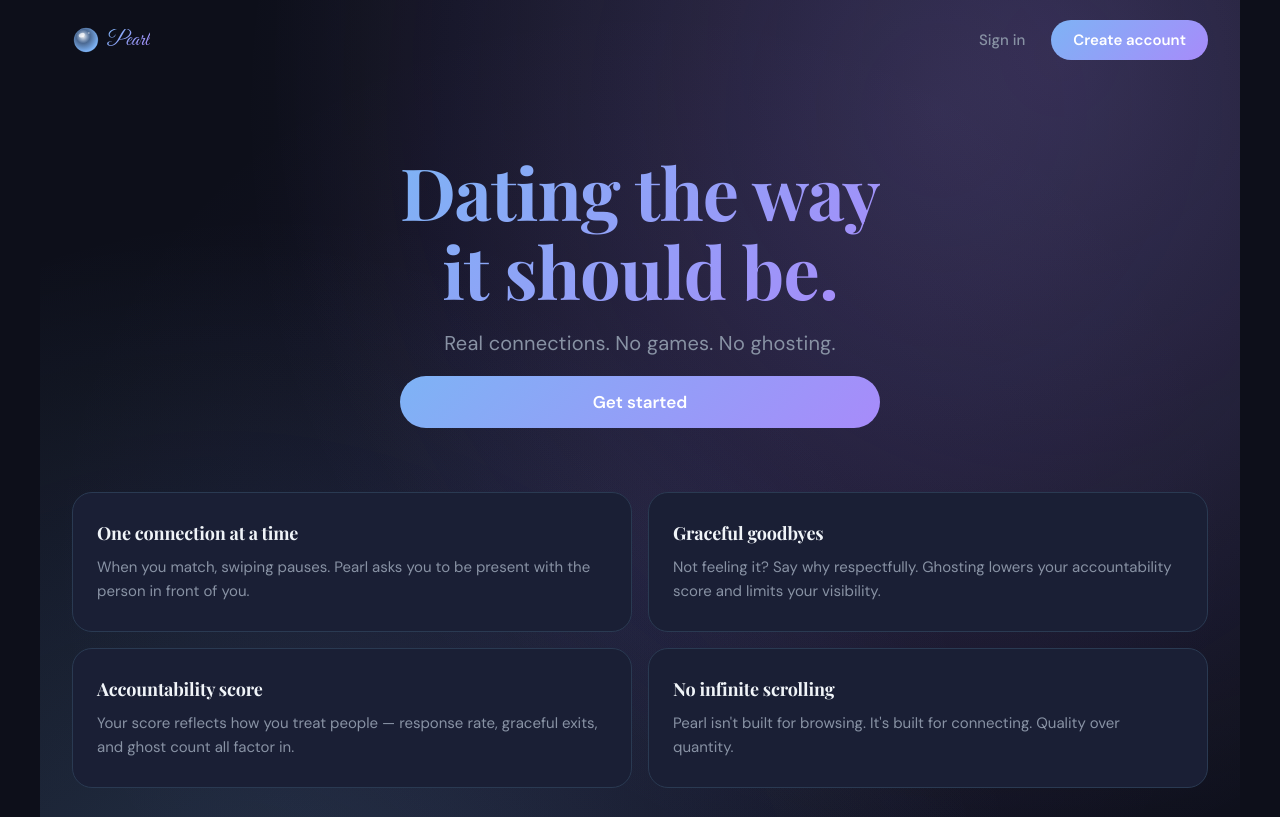
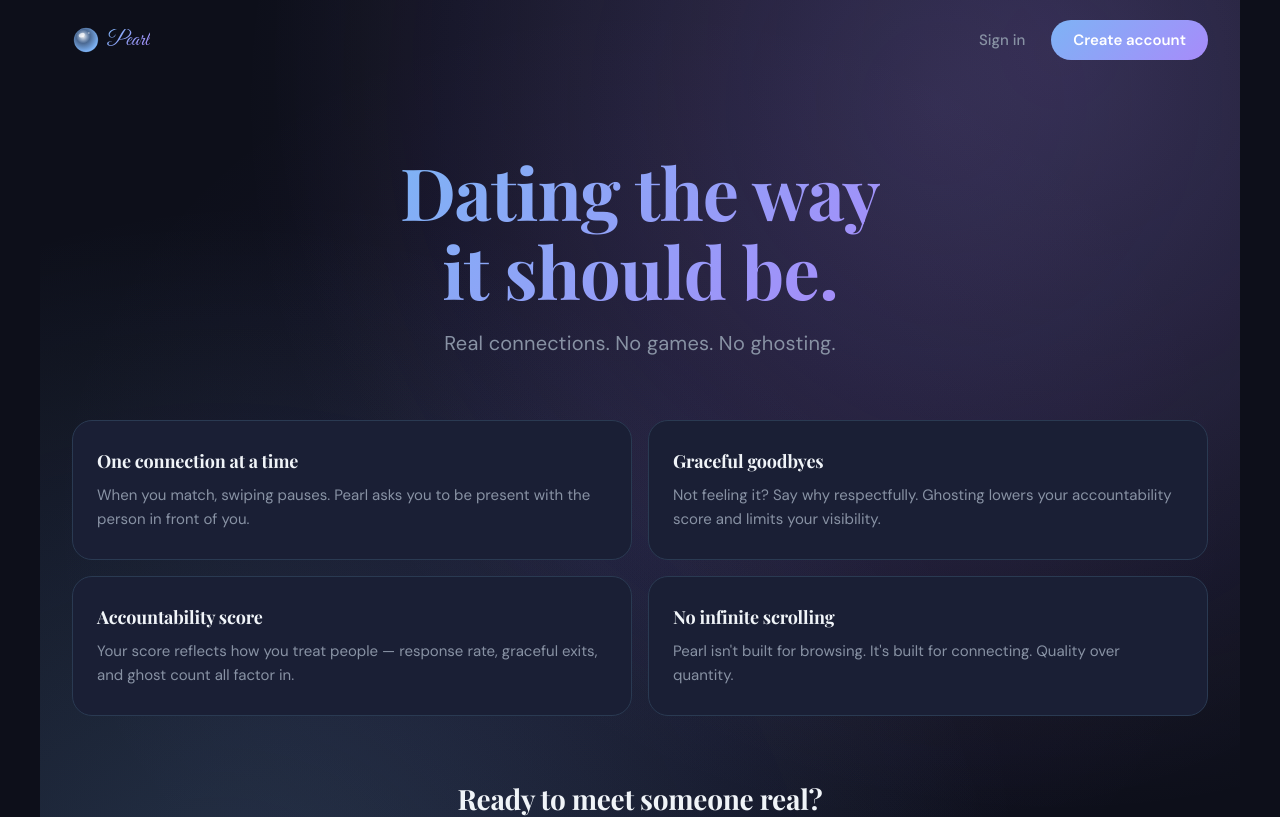
Before and after one commit to mmbower1/dating-app, a React (Vite) app: page / in a window 1280 px wide. Shown: the top 817 px of the page. Built offline with nearby package versions, Linux system fonts and the light colour scheme; no server answers; a web font is replaced by a local one.

Commit message:
Remove 'Get started' button from hero
Co-Authored-By: Claude Sonnet 4.6 <noreply@anthropic.com>

```diff
--- a/src/pages/Welcome.tsx
+++ b/src/pages/Welcome.tsx
@@ -39,9 +39,6 @@ const Welcome = () => {
       <section className="welcome-hero">
         <h1 className="welcome-headline">Dating the way<br />it should be.</h1>
         <p className="welcome-tagline">Real connections. No games. No ghosting.</p>
-        <button className="welcome-cta" onClick={() => navigate('/register')}>
-          Get started
-        </button>
       </section>
 
       {/* ── Pillars ── */}
```
